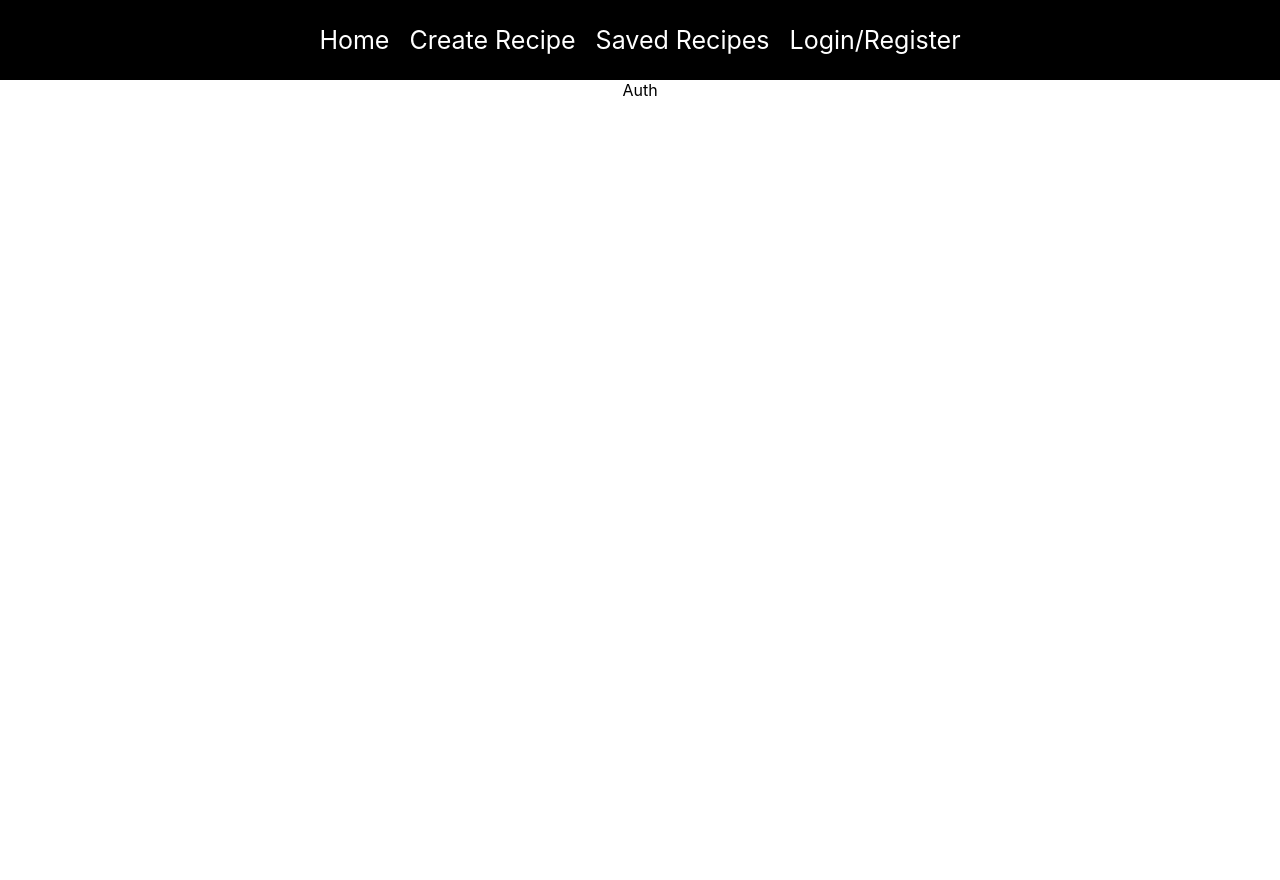
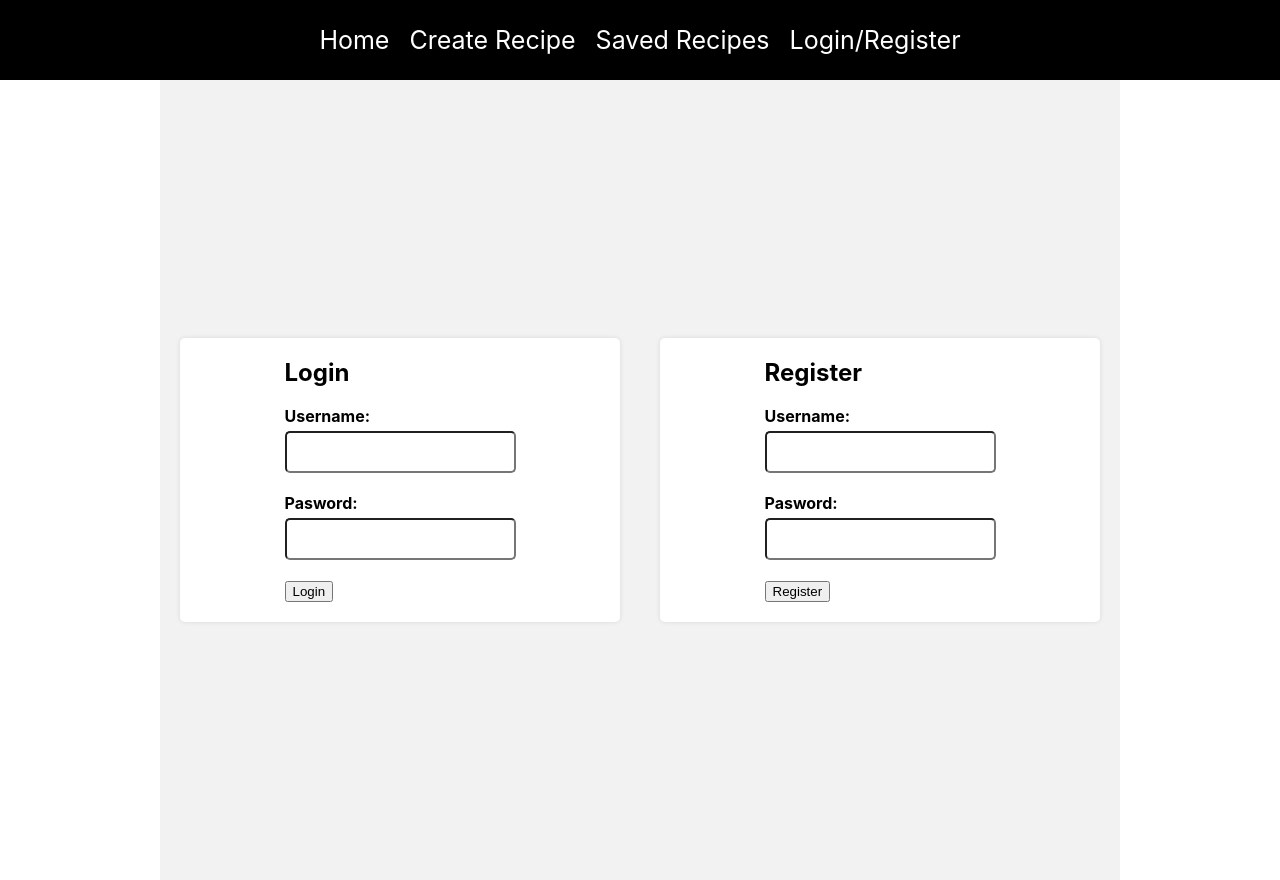
Before and after one commit to meislifka/Recipe-App, a React (Create React App) app in the folder client/recipe-app/: page /auth in a window 1280 px wide. Before the commit the page ends 800 px from the top, so only its background shows below. Built offline with nearby package versions, Linux system fonts and the light colour scheme.

Commit message:
Updated login/register page

```diff
--- a/client/recipe-app/src/pages/auth.js
+++ b/client/recipe-app/src/pages/auth.js
@@ -1,3 +1,73 @@
+import React, { useState } from "react";
+import axios from "axios";
+import { useCookies } from "react-cookie";
+import { useNavigate } from "react-router-dom";
+
 export const Auth = () => {
-  return <div>Auth</div>;
+  return <div className="auth">
+    <Login />
+    <Register />
+  </div>;
 };
+
+const Login = () => {
+  const [username, setUsername] = useState("");
+  const [password, setPassword] = useState("");
+  return (
+    <Form
+      username={username}
+      setUsername={setUsername}
+      password={password}
+      setPassword={setPassword}
+      label="Login"
+    />
+  );
+
+};
+
+
+const Register = () => {
+  const [username, setUsername] = useState("");
+  const [password, setPassword] = useState("");
+  return (
+    <Form
+      username={username}
+      setUsername={setUsername}
+      password={password}
+      setPassword={setPassword}
+      label="Register"
+    />
+  );
+
+};
+
+const Form = ({ username, setUsername, password, setPassword, label }) => {
+  return (
+    < div className="auth-container" >
+      <form>
+        <h2>{label}</h2>
+        <div className="form-group">
+          <label htmlFor="username">Username: </label>
+          <input
+            type="text"
+            id="username"
+            value={username}
+            onChange={(event) => setUsername(event.target.value)}
+          />
+        </div>
+
+        <div className="form-group">
+          <label htmlFor="password">Pasword: </label>
+          <input
+            type="text"
+            id="password"
+            value={password}
+            onChange={(event) => setPassword(event.target.value)} />
+        </div>
+
+        <button type="submit">{label}</button>
+      </form>
+    </div >
+  );
+
+}
```
